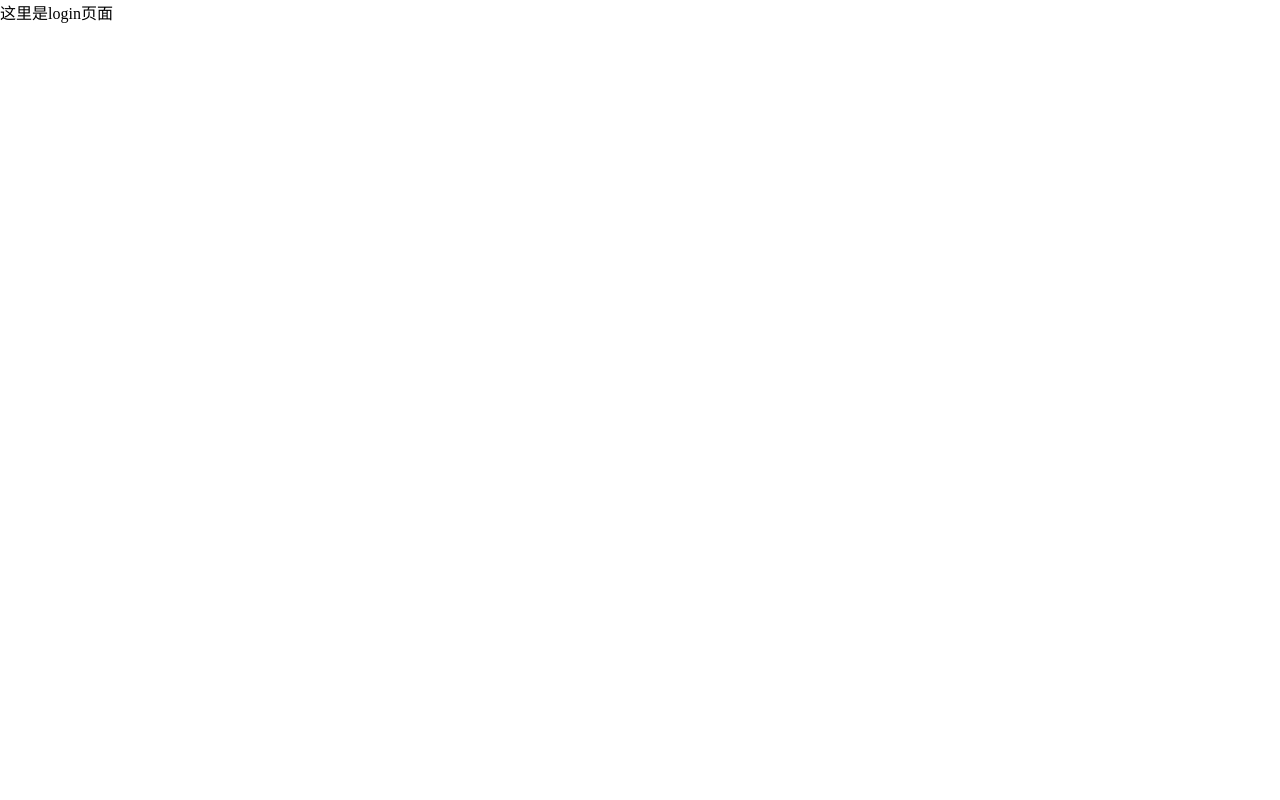
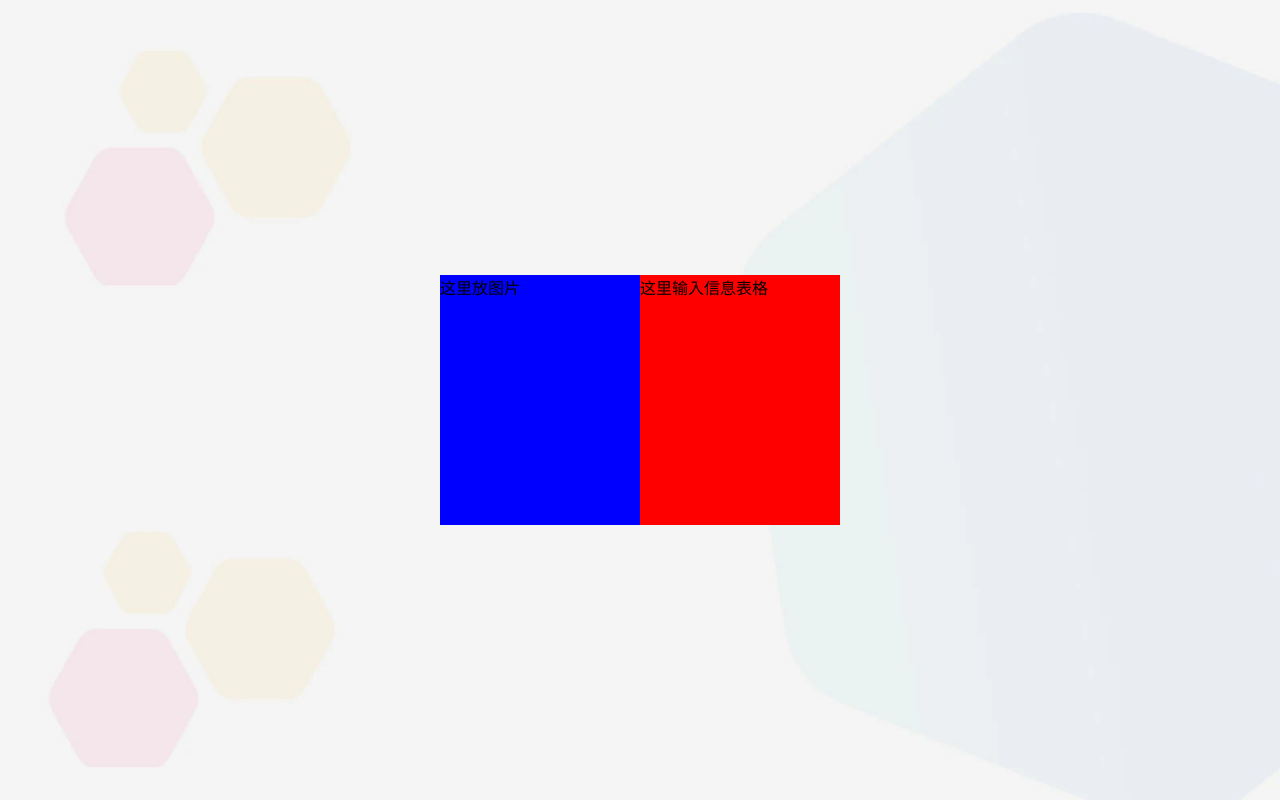
Before and after one commit to SpringZz1/vue3-admin, a Vue app: page /login in a window 1280 px wide. Built offline with nearby package versions, Linux system fonts and the light colour scheme.

Commit message:
开始构造login界面css

```diff
--- a/src/views/login/index.vue
+++ b/src/views/login/index.vue
@@ -1,7 +1,33 @@
 <template>
-  <div>这里是login页面</div>
+  <div class="container">
+    <div class="login-container">
+      <div class="svg-container">这里放图片</div>
+      <div class="input-container">这里输入信息表格</div>
+    </div>
+  </div>
 </template>
 
 <script setup></script>
 
-<style lang="scss" scoped></style>
+<style lang="scss" scoped>
+.container {
+  width: 100%;
+  height: 100vh;
+  background: url("../../assets/images/login_bg.webp") no-repeat;
+  background-size: cover;
+  display: flex;
+  justify-content: center;
+  align-items: center;
+}
+.login-container {
+  display: flex;
+  width: 400px;
+  height: 250px;
+  background-color: red;
+}
+
+.svg-container {
+  width: 200px;
+  background-color: blue;
+}
+</style>
```
